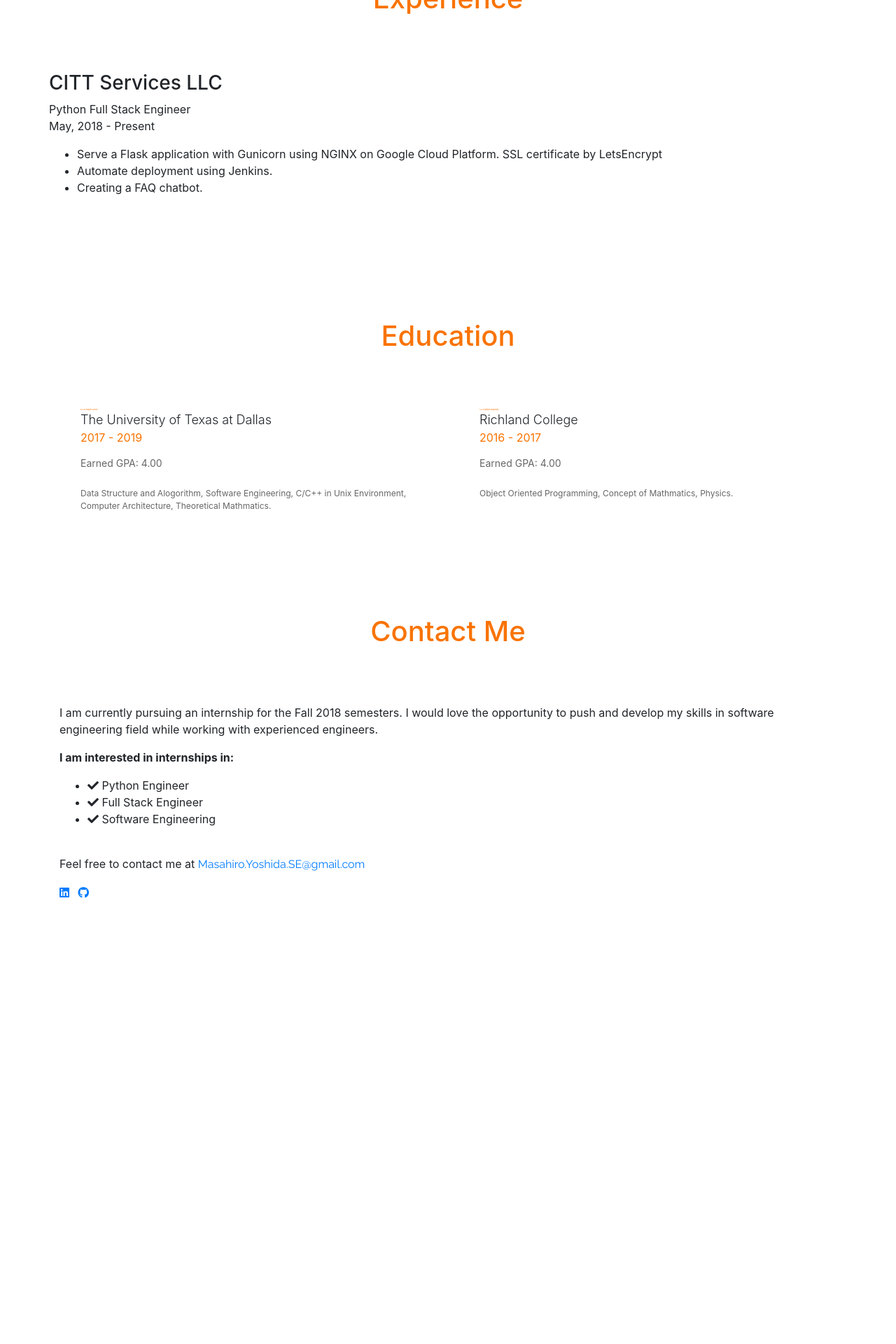
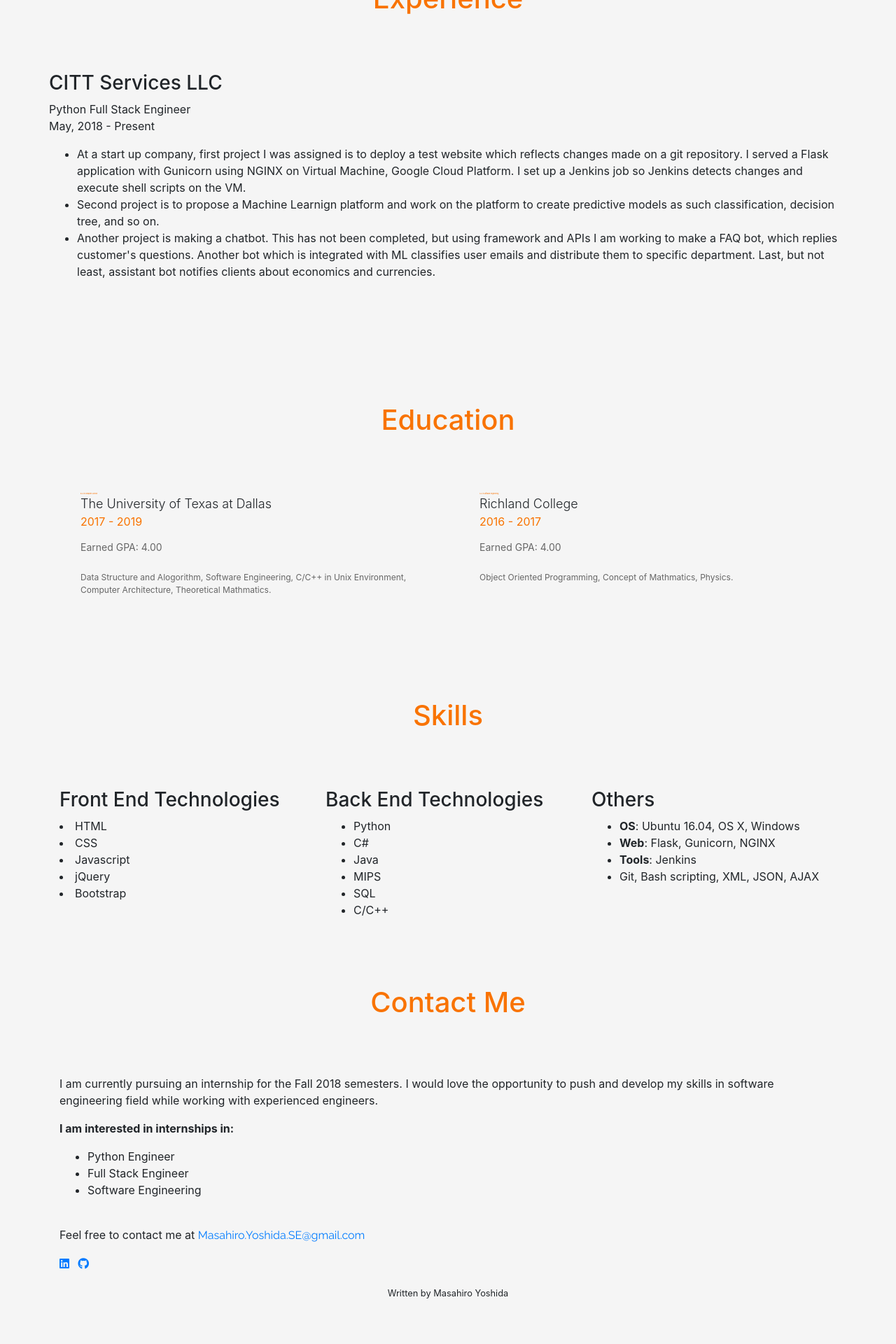
Before and after one commit to M0roSan/website, a Flask app: page / in a window 1280 px wide. Shown: the part 1640-3560 px from the top of the page at 70% size. Before the commit the page ends 2923 px from the top, so only its background shows below. Run offline with Flask 2, Linux system fonts and the light colour scheme; some libraries are stand-ins or nearby versions.

Commit message:
changes on job desc

```diff
--- a/static/css/main.css
+++ b/static/css/main.css
@@ -3,7 +3,7 @@
 body {
 	padding: 0;
 	margin: 0;
-	background:#f5f5f5;
+	background: #f5f5f5;
 }
 html,h1,h2,h3,h4,h5,h6,a {
 	font-family: "Raleway";
--- a/templates/index.html
+++ b/templates/index.html
@@ -9,7 +9,7 @@
   <link rel="stylesheet" href="https://use.fontawesome.com/releases/v5.0.13/css/all.css" integrity="sha384-DNOHZ68U8hZfKXOrtjWvjxusGo9WQnrNx2sqG0tfsghAvtVlRW3tvkXWZh58N9jp" crossorigin="anonymous">
 
 </head>
-<body>
+<body style="background:#f5f5f5;">
   <!-- navbar -->
   <nav class="navbar navbar-expand-lg fixed-top">
     <button class="navbar-toggler" type="button" data-toggle="collapse" data-target="#navbarSupportedContent" aria-controls="navbarSupportedContent" aria-expanded="false" aria-label="Toggle navigation">
@@ -28,13 +28,16 @@
          <a class="nav-link " data-value="education" href="#">Education</a>
        </li>
        <li class="nav-item">
+         <a class="nav-link " data-value="skills" href="#">Skills</a>
+       </li>
+       <li class="nav-item">
          <a class="nav-link " data-value="contact" href="#">Contact</a>
        </li>
        <li class="nav-item">
          <a class="nav-link " href="mailto:Masahiro.Yoshida.SE@gmail.com"><i class="fa fa-paper-plane" aria-hidden="true"></i> Email</a>
        </li>
        <li class="nav-item">
-         <a class="nav-link " href="/static/resume.pdf"><i class="fa fa-file" title="resume"> Resume</i></a>
+         <a class="nav-link " href="/static/resume.pdf" target="_blank"><i class="fa fa-file" title="resume"> Resume</i></a>
        </li>
      </ul>
    </div>
@@ -45,9 +48,9 @@
     <div class="overlay"></div>
     <div class="container">
       <div class="description text-center">
-        <h1>Hello, Welcome to My Official Website
+        <h1>Welcome to My Official Website
         <p>
-          I am Masahiro Yoshida. Scroll down to see more!
+          I am Masahiro Yoshida. Scroll down to see me!
         </p>
       </h1>
       </div>
@@ -66,8 +69,8 @@
           <h3>Masahiro Yoshida</h3>
           <p>
             Hi there, I am Masahiro Yoshida. I am majoring in Computer Science at The University of Texas at Dallas.
-            I am passoinate in learning new technologies as I taught python myself and got a full stack engineer internship
-            over summer, 2018. This website is using Flask.
+            I am passoinate in learning new technologies as I taught python myself. This website is using python with Flask.
+            Source code can be referred <a href="https://github.com/MasahiroYoshida/website" target="_blank">here</a>.
           </p>
         </div>
       </div>
@@ -91,9 +94,21 @@
           <div class="desc">
             <p>
               <ul>
-                <li>Serve a Flask application with Gunicorn using NGINX on Google Cloud Platform. SSL certificate by LetsEncrypt</li>
-                <li>Automate deployment using Jenkins.</li>
-                <li>Creating a FAQ chatbot.</li>
+                <li>
+                  At a start up company, first project I was assigned is to deploy a test website which reflects changes
+                made on a git repository. I served a Flask application with Gunicorn using NGINX on Virtual Machine, Google Cloud Platform.
+                I set up a Jenkins job so Jenkins detects changes and execute shell scripts on the VM.
+                </li>
+                <li>
+                  Second project is to propose a Machine Learnign platform and work on the platform to create predictive models
+                as such classification, decision tree, and so on.
+                </li>
+                <li>
+                  Another project is making a chatbot. This has not been completed, but using framework and APIs I am working to make
+                a FAQ bot, which replies customer's questions. Another bot which is integrated with ML classifies user emails and
+                distribute them to specific department. Last, but not least, assistant bot notifies clients about economics and
+                currencies.
+                </li>
               </ul>
             </p>
           </div>
@@ -134,6 +149,45 @@
     </div>
   </div>
   <!-- end of education -->
+  <!-- stack of technologies -->
+  <div class="skills" id="skills">
+    <div class="container">
+      <h1 class="text-center">Skills</h1>
+      <div class="row">
+        <div class="col-lg-4 col-md-4 col-sm-8">
+          <h3 class="type">Front End Technologies</h3
+            <ul>
+              <li>HTML</li>
+              <li>CSS</li>
+              <li>Javascript</li>
+              <li>jQuery</li>
+              <li>Bootstrap</li>
+            </ul>
+        </div>
+        <div class="col-lg-4 col-md-4 col-sm-8">
+          <h3 class="type">Back End Technologies</h3>
+          <ul>
+            <li>Python</li>
+            <li>C#</li>
+            <li>Java</li>
+            <li>MIPS</li>
+            <li>SQL</li>
+            <li>C/C++</li>
+          </ul>
+        </div>
+        <div class="col-lg-4 col-md-4 col-sm-8">
+          <h3 class="type">Others</h3>
+          <ul>
+            <li><strong>OS</strong>: Ubuntu 16.04, OS X, Windows</li>
+            <li><strong>Web</strong>: Flask, Gunicorn, NGINX</li>
+            <li><strong>Tools</strong>: Jenkins</li>
+            <li>Git, Bash scripting, XML, JSON, AJAX</li>
+          </ul>
+        </div>
+      </div>
+    </div>
+  </div>
+  <!-- end of stack of technologies -->
   <!-- Contact form -->
   <div class="contact" id="contact">
 	  <div class="container">
@@ -141,17 +195,23 @@
       <p>I am currently pursuing an internship for the Fall 2018 semesters. I would love the opportunity to push and develop my skills in software engineering field while working with experienced engineers.</p>
       <p><strong>I am interested in internships in:</strong></p>
       <ul>
-          <li><i class="fa fa-check" aria-hidden="true"></i> Python Engineer</li>
-          <li><i class="fa fa-check" aria-hidden="true"></i> Full Stack Engineer</li>
-          <li><i class="fa fa-check" aria-hidden="true"></i> Software Engineering</li>
+          <li>Python Engineer</li>
+          <li>Full Stack Engineer</li>
+          <li>Software Engineering</li>
       </ul><br />
       <p>Feel free to contact me at <a href="Masahiro.Yoshida.SE@gmail.com">Masahiro.Yoshida.SE@gmail.com</a></p>
       <ul class="list-inline">
-        <li class="list-inline-item"><a href="https://www.linkedin.com/"><i class="fab fa-linkedin" aria-hidden="true"></i></a></li>
+        <li class="list-inline-item"><a href="https://www.linkedin.com/in/masahiro-yoshida-a96388156/"><i class="fab fa-linkedin" aria-hidden="true"></i></a></li>
         <li class="list-inline-item"><a href="https://www.github.com/MasahiroYoshida/"><i class="fab fa-github" aria-hidden="true"></i></a></li>
       </ul>
 	 </div>
   </div>
+
+  <footer class="text-center">
+    <div class="container">
+      <small>Written by Masahiro Yoshida</small>
+    </div>
+  </footer>
   <!-- end of contact form -->
   <!-- add Javascript file from js file -->
   <script type="text/javascript" src="/static/js/jquery.min.js"></script>
```
